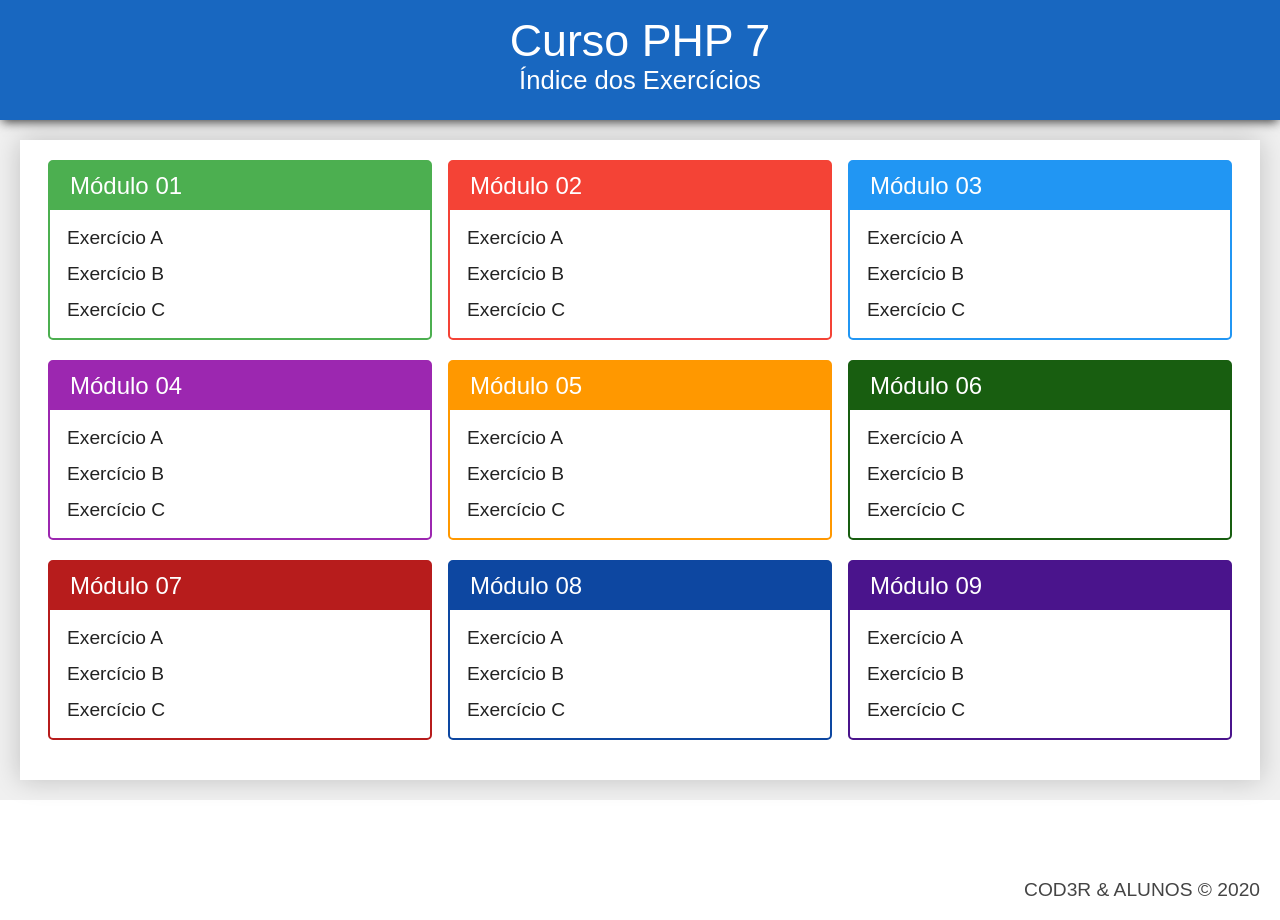
After one commit to jocimarweb/PHP7-COD3R, a PHP site: page /index_template.php in a window 1280 px wide. The commit adds this page. Run offline with PHP 8.4, Linux system fonts and the light colour scheme.

Commit message:
Commit - Casa - 06/07/20

```diff
--- a/assets/css/exercise.css
+++ b/assets/css/exercise.css
@@ -37,3 +37,16 @@ body.exercicio {
 .navegacao > a.vermelho {
     background-color: #f44336;
 }
+
+.conteudo {
+    font-size: 2rem;
+    ;
+}
+
+.conteudo > .titulo {
+    font-size: 2.5rem;
+    font-weight: 300;
+    padding-bottom: 10px;
+    border-bottom: 1px solid #999;
+    margin-bottom: 20px;
+}
--- /dev/null
+++ b/index_template.php
@@ -0,0 +1,126 @@
+<!DOCTYPE html>
+<html lang="pt-br">
+    <!-- Head -->
+
+    <head>
+        <meta charset="UTF-8">
+        <meta name="viewport" content="width=device-width, initial-scale=1.0">
+
+        <!-- CSS - Google (link) -->
+        <link
+            href="https://fonts.googleapis.com/css2?family=Lato&family=Montserrat&family=Oswald:wght@200;300;400;500;600;700&family=Raleway&family=Roboto&display=swap"
+            rel="stylesheet">
+
+        <!-- CSS - Personalizado -->
+        <link rel="stylesheet" href="assets/css/style.css">
+        <link rel="stylesheet" href="assets/css/exercise.css">
+
+        <title>Curso PHP 7 - COD3R </title>
+    </head> <!-- # Head -->
+    <!-- Body -->
+
+    <body>
+        <!-- # Body -->
+        <!-- Cabeçalho -->
+        <header class="cabecalho">
+            <h1>Curso PHP 7</h1>
+            <h2>Índice dos Exercícios</h2>
+        </header> <!-- # Cabeçalho -->
+
+        <!-- Conteúdo Principal -->
+        <main class="principal">
+            <div class="conteudo">
+                <!-- Nav - Modulos -->
+                <nav class="modulos">
+                    <!-- Nav - Modulo 01 -->
+                    <div class="modulo verde">
+                        <h3>Módulo 01</H3>
+                        <ul>
+                            <li><a href="pages/exercicio.php">Exercício A</a></li>
+                            <li><a href="#">Exercício B</a></li>
+                            <li><a href="#">Exercício C</a></li>
+                        </ul>
+                    </div> <!-- # Nav - Modulo 01 -->
+                    <!-- Nav - Modulo 02 -->
+                    <div class="modulo vermelho">
+                        <h3>Módulo 02</H3>
+                        <ul>
+                            <li><a href="#">Exercício A</a></li>
+                            <li><a href="#">Exercício B</a></li>
+                            <li><a href="#">Exercício C</a></li>
+                        </ul>
+                    </div> <!-- # Nav - Modulo 02 -->
+                    <!-- Nav - Modulo 03 -->
+                    <div class="modulo azul">
+                        <h3>Módulo 03</H3>
+                        <ul>
+                            <li><a href="#">Exercício A</a></li>
+                            <li><a href="#">Exercício B</a></li>
+                            <li><a href="#">Exercício C</a></li>
+                        </ul>
+                    </div> <!-- # Nav - Modulo 03 -->
+                    <!-- Nav - Modulo 04 -->
+                    <div class="modulo roxo">
+                        <h3>Módulo 04</H3>
+                        <ul>
+                            <li><a href="#">Exercício A</a></li>
+                            <li><a href="#">Exercício B</a></li>
+                            <li><a href="#">Exercício C</a></li>
+                        </ul>
+                    </div> <!-- # Nav - Modulo 04 -->
+                    <!-- Nav - Modulo 05 -->
+                    <div class="modulo laranja">
+                        <h3>Módulo 05</H3>
+                        <ul>
+                            <li><a href="#">Exercício A</a></li>
+                            <li><a href="#">Exercício B</a></li>
+                            <li><a href="#">Exercício C</a></li>
+                        </ul>
+                    </div> <!-- # Nav - Modulo 05 -->
+                    <!-- Nav - Modulo 06 -->
+                    <div class="modulo verde-escuro">
+                        <h3>Módulo 06</H3>
+                        <ul>
+                            <li><a href="#">Exercício A</a></li>
+                            <li><a href="#">Exercício B</a></li>
+                            <li><a href="#">Exercício C</a></li>
+                        </ul>
+                    </div> <!-- # Nav - Modulo 06 -->
+                    <!-- Nav - Modulo 07 -->
+                    <div class="modulo vermelho-escuro">
+                        <h3>Módulo 07</H3>
+                        <ul>
+                            <li><a href="#">Exercício A</a></li>
+                            <li><a href="#">Exercício B</a></li>
+                            <li><a href="#">Exercício C</a></li>
+                        </ul>
+                    </div> <!-- # Nav - Modulo 07 -->
+                    <!-- Nav - Modulo 08 -->
+                    <div class="modulo azul-escuro">
+                        <h3>Módulo 08</H3>
+                        <ul>
+                            <li><a href="#">Exercício A</a></li>
+                            <li><a href="#">Exercício B</a></li>
+                            <li><a href="#">Exercício C</a></li>
+                        </ul>
+                    </div> <!-- # Nav - Modulo 08 -->
+                    <!-- Nav - Modulo 09 -->
+                    <div class="modulo roxo-escuro">
+                        <h3>Módulo 09</h3>
+                        <ul>
+                            <li><a href="#">Exercício A</a></li>
+                            <li><a href="#">Exercício B</a></li>
+                            <li><a href="#">Exercício C</a></li>
+                        </ul>
+                    </div> <!-- # Nav - Modulo 09 -->
+                </nav> <!-- # Nav - Modulos -->
+            </div>
+        </main> <!-- # Conteúdo Principal -->
+
+        <!-- Rodapé  -->
+        <footer class="rodape">
+            COD3R & ALUNOS &copy; <?= date('Y'); ?>
+        </footer> <!-- # Rodapé  -->
+    </body>
+
+</html>
--- a/teste/teste.php
+++ b/teste/teste.php
@@ -1,4 +1,5 @@
 <div class="titulo">Teste</div>
+<br />
 
 
 <?php
```
Also changed, not shown: basico/ola.php (added, +9 -0 lines), index.php (+5 -75 lines), pages/exercicio.php (+4 -3 lines).
